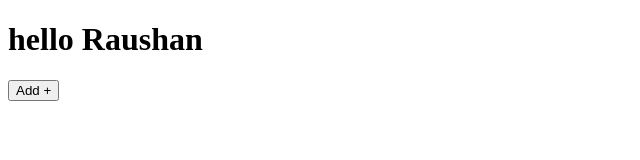
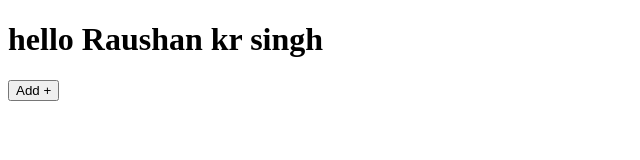
Before and after one commit to raushan1singh/ci-cd-raushan, a plain HTML site: page index.html in a window 1280 px wide. Shown: the whole page, without its empty margins (0-640 px from the left). Drawn offline with Linux system fonts and the light colour scheme.

Commit message:
new update

```diff
--- a/index.html
+++ b/index.html
@@ -6,7 +6,7 @@
     <title>Document</title>
 </head>
 <body>
-	<h1>hello Raushan</h1>
+	<h1>hello Raushan kr singh</h1>
     <button type="button" id="main" onclick="addField()">Add +</button>
     <div class="main"></div>
 
```
